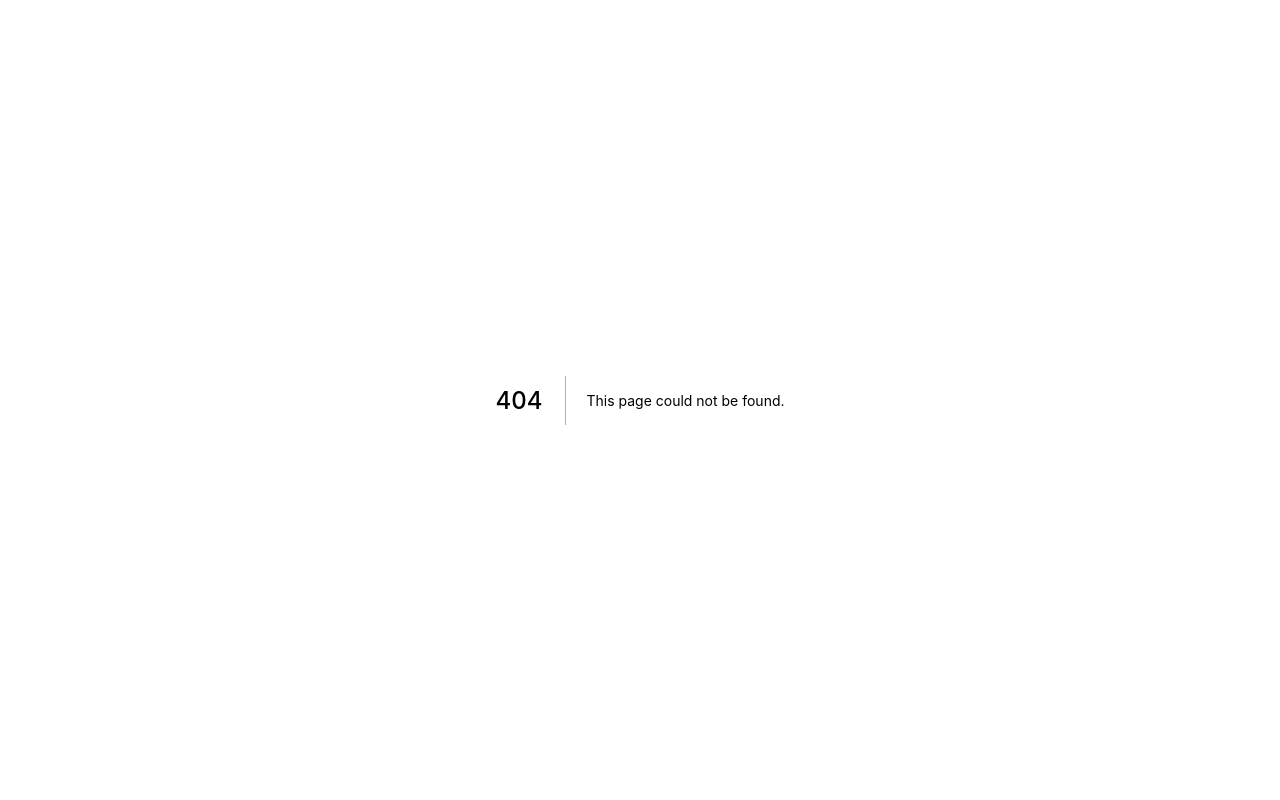
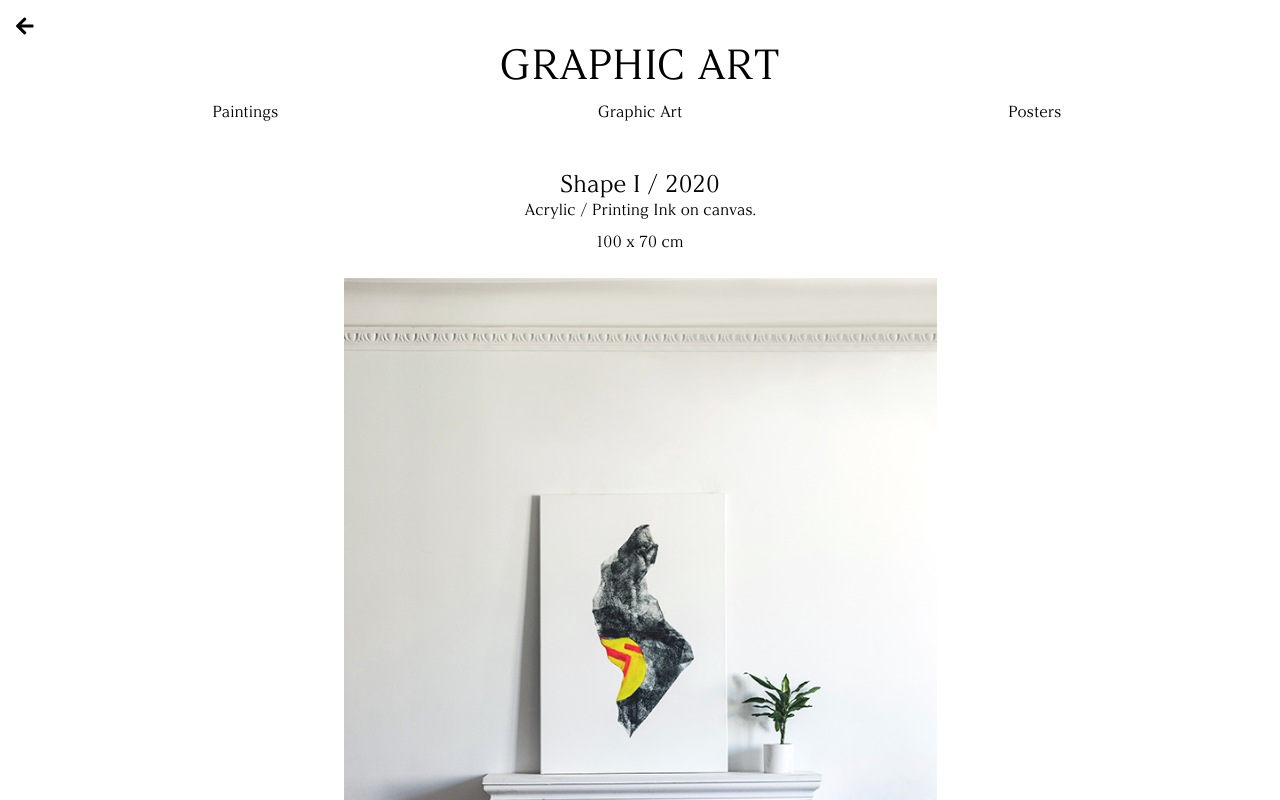
Before and after one commit to jakubziemba/machowska-portfolio, a Next.js app: page /works/graphic-art in a window 1280 px wide. Before the commit this address had no page. Shown: the top 800 px of the page. Built offline with nearby package versions, Linux system fonts and the light colour scheme.

Commit message:
Create page

```diff
--- /dev/null
+++ b/pages/works/graphic-art.js
@@ -0,0 +1,15 @@
+import Header from '../../components/Header';
+import WorksHeader from '../../components/WorksHeader';
+import Work from './work';
+import Footer from '../../components/Footer';
+
+export default function graphicArt() {
+  return (
+    <>
+      <Header title='Graphic Art' />
+      <WorksHeader />
+      <Work category='graphicArt' />
+      <Footer />
+    </>
+  );
+}
```
Also changed, not shown: pages/works/posters.js (added, +15 -0 lines).
